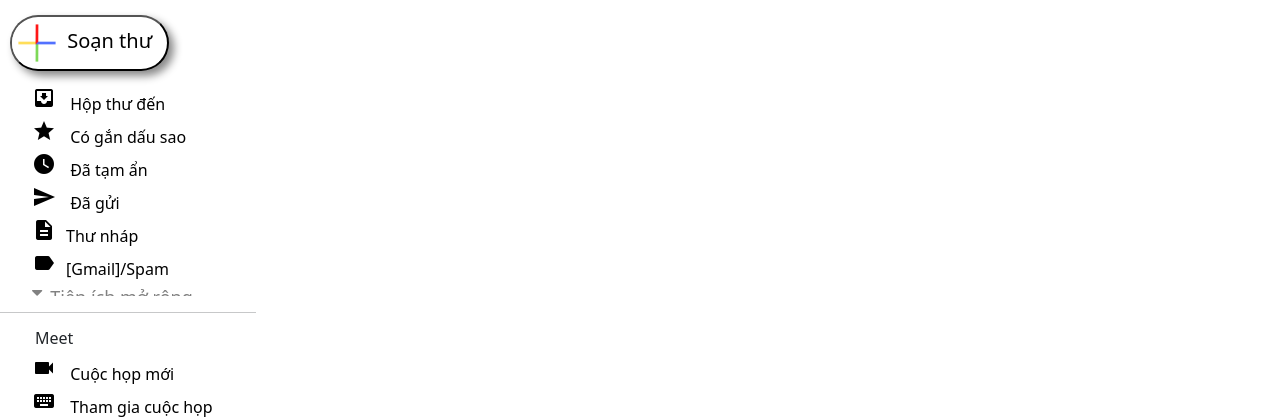
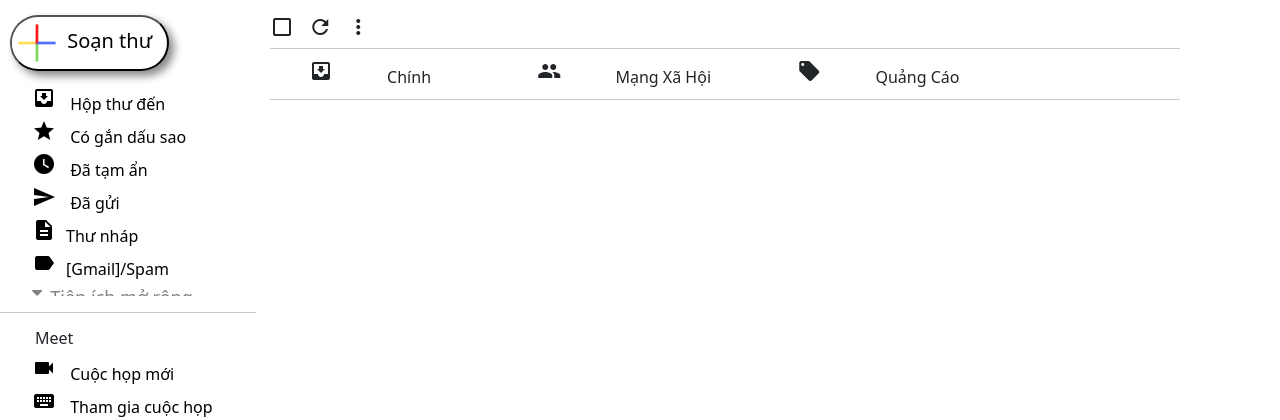
Before and after one commit to TQuyet/PROJECT_GMAIL_NHOM6, a PHP site: page / in a window 1280 px wide. Shown: the part 68-488 px from the top of the page. Run offline with PHP 8.4, Linux system fonts and the light colour scheme; some libraries are stand-ins or nearby versions.

Commit message:
Tạo Main

```diff
--- a/assets/style.css
+++ b/assets/style.css
@@ -93,6 +93,7 @@
 #Sidebar {
   height: 100%;
   width: 20%;
+  margin: 0px;
 }
 .dropdown-btn {
   text-decoration: none;
@@ -139,3 +140,24 @@
 h6 {
   margin-left: 35px;
 }
+
+/* Main */
+#Main {
+  margin-left: 270px;
+  margin-right: 100px;
+  position: relative;
+  bottom: 500px;
+}
+
+.btn {
+  width: 250px;
+  height: 50px;
+  border: none;
+  cursor: pointer;
+}
+
+#Main .btn span {
+  margin: 0px;
+  position: relative;
+  right: 50px;
+}
--- a/index.php
+++ b/index.php
@@ -241,9 +241,8 @@
                 account_box
                 </span> My name</a>
           </div>
-
-
-
+</div>
+</div>
     <script>
         /*dropdown */
         var dropdown = document.getElementsByClassName("dropdown-btn");
@@ -261,6 +260,31 @@
             });
         }
     </script>
+    </div>
+    <!--Main-->
+    <div id = "Main">
+        <div class="main-bar">
+        <span class="material-icons">check_box_outline_blank</span>
+        <span class="material-icons">refresh</span>
+        <span class="material-icons">more_vert</span>
+    </div>
+    <hr style="margin:0">
+    <div class="btn-bar" role="group">
+        <button class="btn btn-default">
+        <span class="material-icons">move_to_inbox</span>
+        Chính
+    </button>
+    <button class="btn btn-default">
+        <span class="material-icons">people</span>
+        Mạng Xã Hội
+    </button>
+    <button class="btn btn-default">
+    <span class="material-icons">local_offer</span>
+        Quảng Cáo
+    </button>
+    </div>
+    <hr style="margin:0">
+    </div>
 
 
     <script src="https://cdn.jsdelivr.net/npm/bootstrap@5.1.3/dist/js/bootstrap.bundle.min.js"
```
